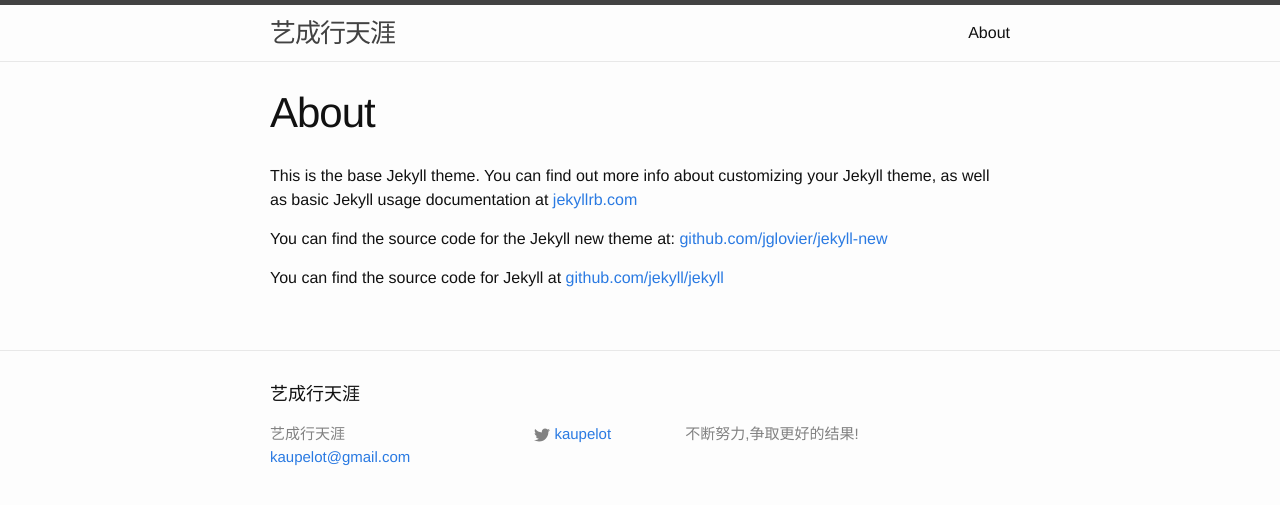
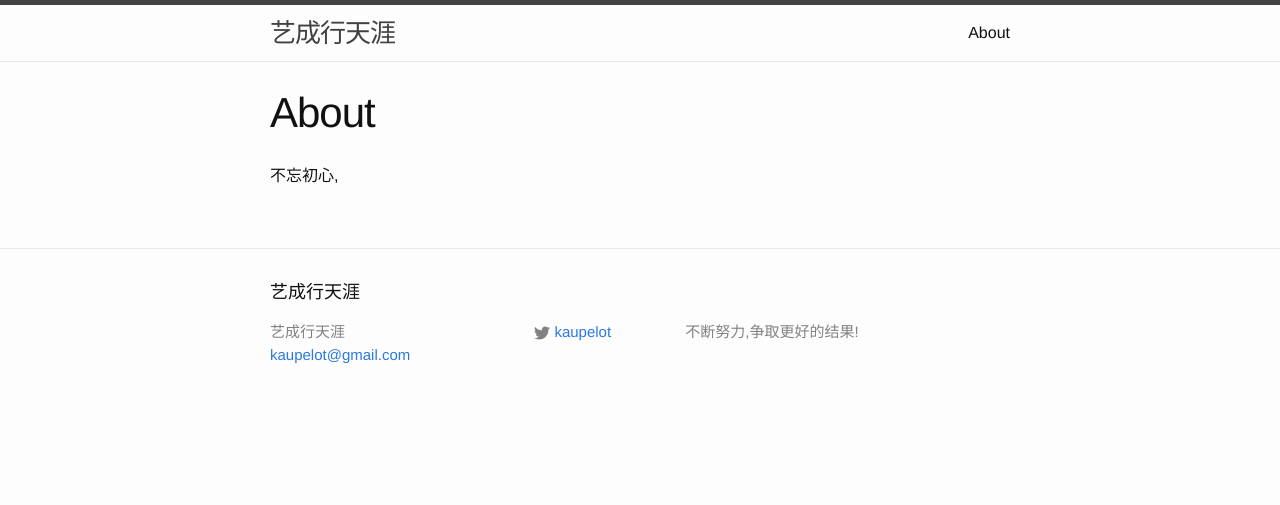
Before and after one commit to CJayHe/kaupelot.github.io, a Jekyll site: the page built from about.md, in a window 1280 px wide. Shown: the top 505 px of the page. Built offline with Jekyll 4.4.1, drawn with Linux system fonts in a browser that asks for light colours.

Commit message:
daily update

```diff
--- a/about.md
+++ b/about.md
@@ -4,8 +4,4 @@ title: About
 permalink: /about/
 ---
 
-This is the base Jekyll theme. You can find out more info about customizing your Jekyll theme, as well as basic Jekyll usage documentation at [jekyllrb.com](http://jekyllrb.com/)
-
-You can find the source code for the Jekyll new theme at: [github.com/jglovier/jekyll-new](https://github.com/jglovier/jekyll-new)
-
-You can find the source code for Jekyll at [github.com/jekyll/jekyll](https://github.com/jekyll/jekyll)
+不忘初心,
```
Also changed, not shown: _posts/2016-03-21-waste-time-or-waste-your-money.markdown (added, +8 -0 lines).
